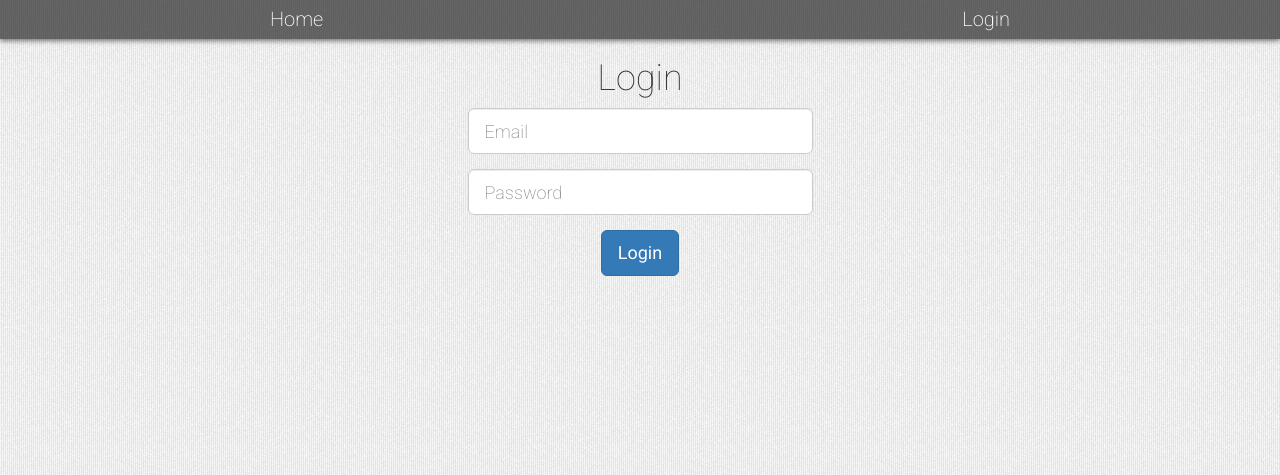
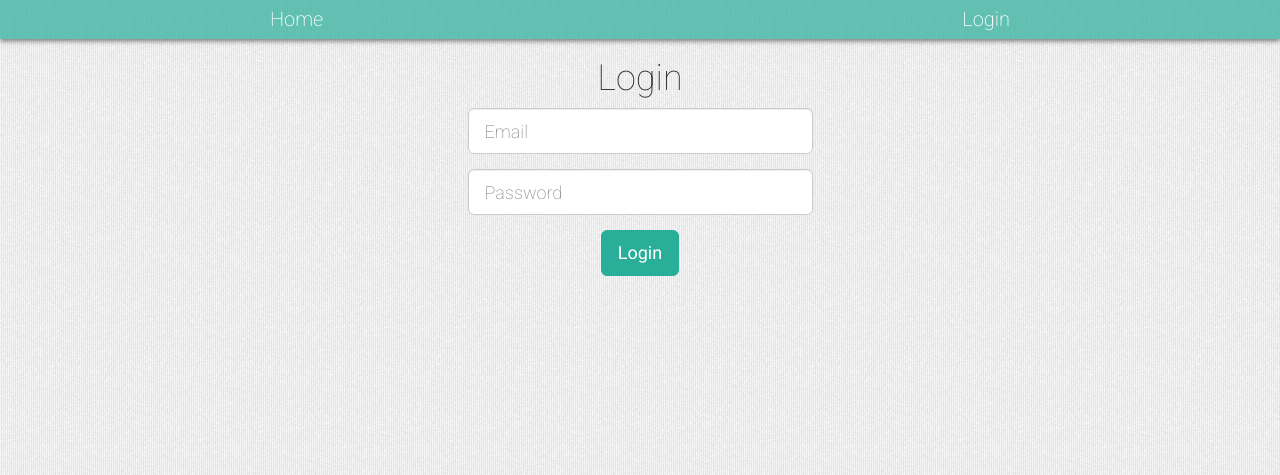
Before and after one commit to awrichar/just-one-question, a Node server app: page /auth/login in a window 1280 px wide. Shown: the top 475 px of the page. Run offline with Node 20, Linux system fonts and the light colour scheme; some libraries are stand-ins or nearby versions.

Commit message:
Customize color scheme a bit

```diff
--- a/app/public/css/styles.css
+++ b/app/public/css/styles.css
@@ -14,7 +14,7 @@ h1 {
 
 .main-nav {
     position: relative;
-    background: rgba(40,40,40,0.7);
+    background: rgba(41,174,154,0.7);
     color: #fff;
     font-size: 20px;
     padding: 5px 0px;
@@ -38,6 +38,21 @@ h1 {
     margin: 0 5px;
 }
 
+.btn-primary {
+    background: rgb(41,174,154);
+    border-color: rgb(41,174,154);
+}
+
+.btn-primary:hover {
+    background: rgb(20,150,130);
+    border-color: rgb(20,150,130);
+}
+
+.btn-primary:active, .btn-primary:hover:active {
+    background: rgb(0,130,110);
+    border-color: rgb(0,130,110);
+}
+
 .main {
     text-align: center;
 }
```
